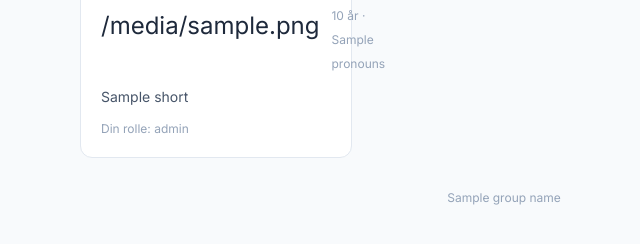
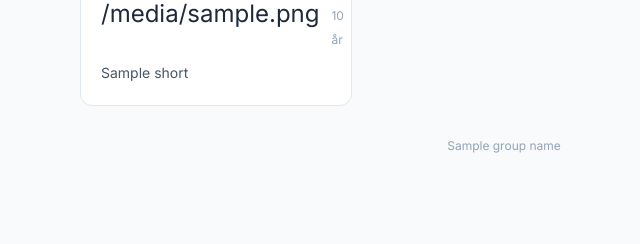
Before and after one commit to sini12345/persona-platform, a FastAPI app: template templates/persona_select.html in a window 1280 px wide. Shown: the part 159-403 px from the top of the page, without its empty margins (136-776 px from the left). Run offline with FastAPI, Linux system fonts and the light colour scheme; most values are stand-ins (such as "Sample title", 1, 10 or a date in 2020); some libraries are stand-ins or nearby versions.

Commit message:
Forenkl persona-kortene på forsiden
Fjerner pronominerne (kun pædagogisk relevante inde i Mika-samtalen,
ikke som forsidelabel) og "Din rolle"-blokken (gentager information og
fylder visuelt). Kortene viser nu kun navn, alder, ikon og kort tagline.

https://claude.ai/code/session_014uREEVU4cBPrFALU5ohM5Z

```diff
--- a/templates/persona_select.html
+++ b/templates/persona_select.html
@@ -16,13 +16,10 @@
                     <span class="text-2xl">{{ meta.icon }}</span>
                     <div>
                         <h2 class="font-semibold text-slate-900 group-hover:text-slate-700">{{ meta.name }}</h2>
-                        <span class="text-xs text-slate-400">{{ meta.age }} år · {{ meta.pronouns }}</span>
+                        <span class="text-xs text-slate-400">{{ meta.age }} år</span>
                     </div>
                 </div>
                 <p class="text-sm text-slate-600 leading-relaxed">{{ meta.short }}</p>
-                <div class="mt-3 text-xs text-slate-400">
-                    Din rolle: {{ meta.role }}
-                </div>
             </div>
         </a>
         {% endfor %}
```
